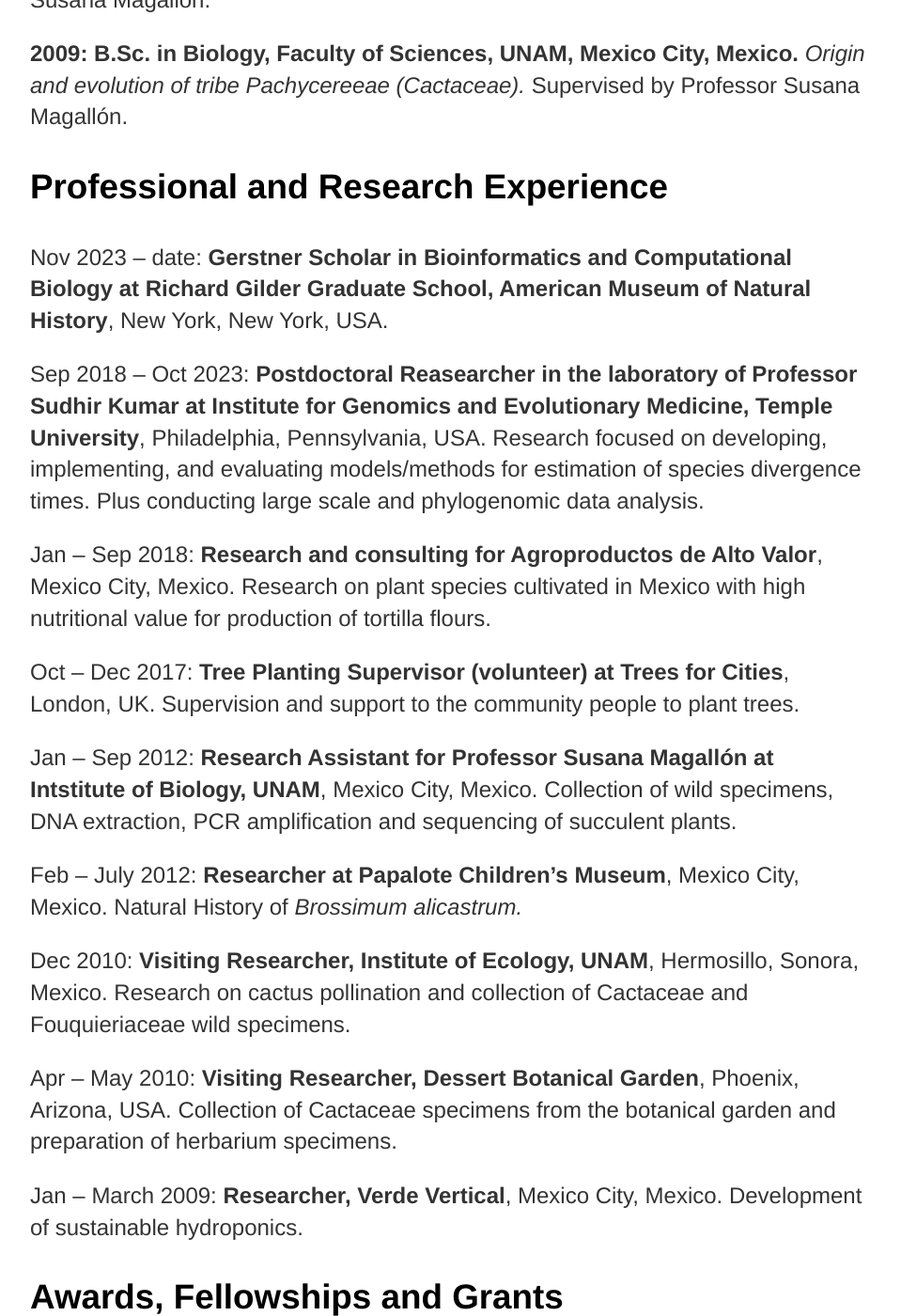
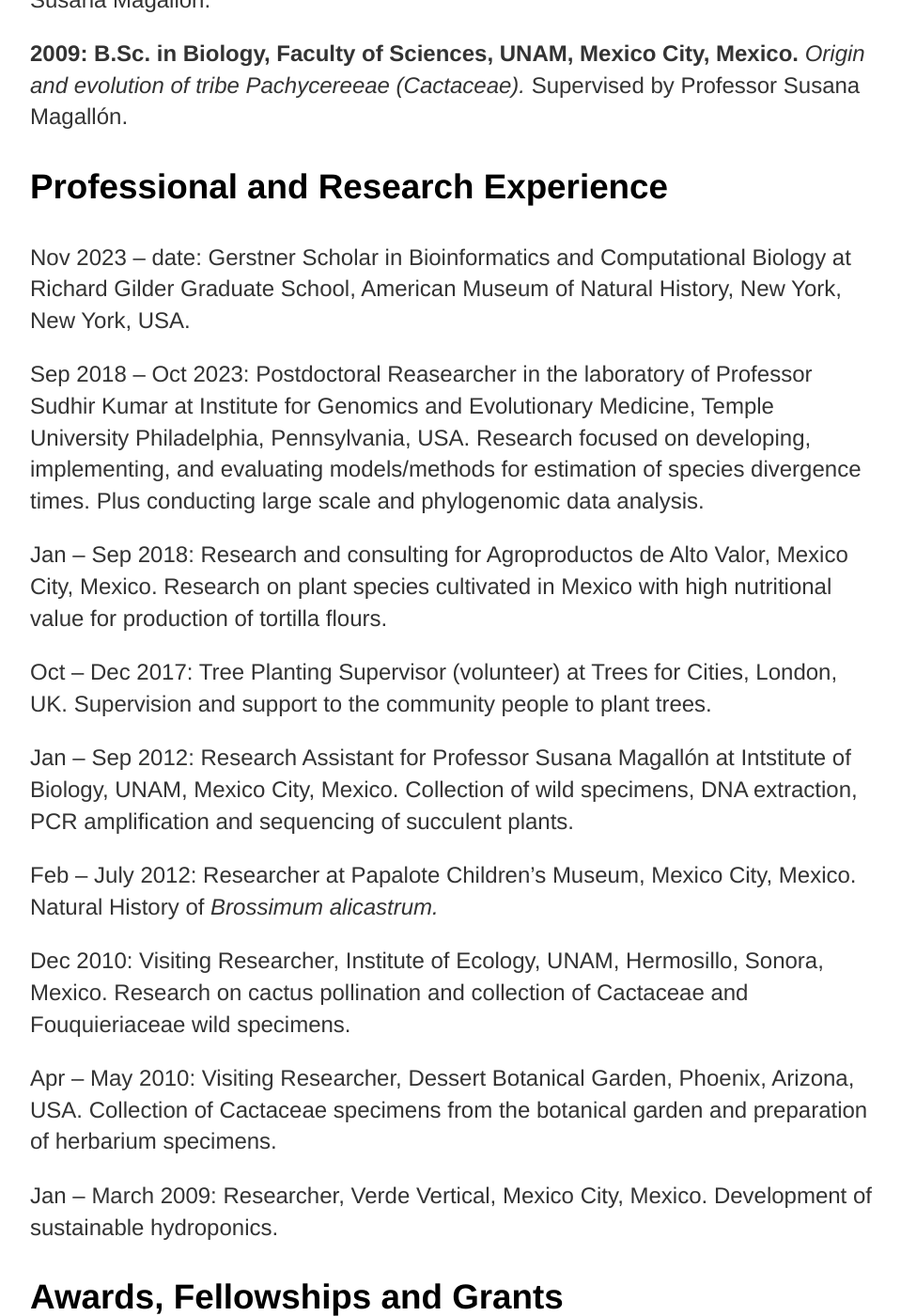
Before and after one commit to josebarbamontoya/josebarbamontoya.github.io, a Jekyll site: the page built from about/index.html, in a window 1280 px wide and 1400 px high, scrolled down 1197 px. Shown: the whole window at 94% size, without its empty margins (160-1119 px from the left). Built offline with Jekyll 4.4.1, drawn with Linux system fonts in a browser that asks for light colours.

Commit message:
Update index.html

```diff
--- a/about/index.html
+++ b/about/index.html
@@ -17,15 +17,15 @@
 			<p><b>2009: B.Sc. in Biology, Faculty of Sciences, UNAM, Mexico City, Mexico.</b> <i>Origin and evolution of tribe Pachycereeae (Cactaceae).</i> Supervised by Professor Susana Magallón.
 
 	<h3><font color="black">Professional and Research Experience</h3>
-			<p>Nov 2023 – date: <b>Gerstner Scholar in Bioinformatics and Computational Biology at Richard Gilder Graduate School, American Museum of Natural History</b>, New York, New York, USA.
-			<p>Sep 2018 – Oct 2023: <b>Postdoctoral Reasearcher in the laboratory of Professor Sudhir Kumar at Institute for Genomics and Evolutionary Medicine, Temple University</b>, Philadelphia, Pennsylvania, USA. Research focused on developing, implementing, and evaluating models/methods for estimation of species divergence times. Plus conducting large scale and phylogenomic data analysis.
-			<p>Jan – Sep 2018: <b>Research and consulting for Agroproductos de Alto Valor</b>, Mexico City, Mexico. Research on plant species cultivated in Mexico with high nutritional value for production of tortilla flours.
-			<p>Oct – Dec 2017: <b>Tree Planting Supervisor (volunteer) at Trees for Cities</b>, London, UK. Supervision and support to the community people to plant trees.
-			<p>Jan – Sep 2012: <b>Research Assistant for Professor Susana Magallón at Intstitute of Biology, UNAM</b>, Mexico City, Mexico. Collection of wild specimens, DNA extraction, PCR amplification and sequencing of succulent plants.
-			<p>Feb – July 2012: <b>Researcher at Papalote Children’s Museum</b>, Mexico City, Mexico. Natural History of <i>Brossimum alicastrum.</i>
-			<p>Dec 2010: <b>Visiting Researcher, Institute of Ecology, UNAM</b>, Hermosillo, Sonora, Mexico. Research on cactus pollination and collection of Cactaceae and Fouquieriaceae wild specimens.
-			<p>Apr – May 2010: <b>Visiting Researcher, Dessert Botanical Garden</b>, Phoenix, Arizona, USA. Collection of Cactaceae specimens from the botanical garden and preparation of herbarium specimens.
-			<p>Jan – March 2009: <b>Researcher, Verde Vertical</b>, Mexico City, Mexico. Development of sustainable hydroponics.
+			<p>Nov 2023 – date: Gerstner Scholar in Bioinformatics and Computational Biology at Richard Gilder Graduate School, American Museum of Natural History, New York, New York, USA.
+			<p>Sep 2018 – Oct 2023: Postdoctoral Reasearcher in the laboratory of Professor Sudhir Kumar at Institute for Genomics and Evolutionary Medicine, Temple University Philadelphia, Pennsylvania, USA. Research focused on developing, implementing, and evaluating models/methods for estimation of species divergence times. Plus conducting large scale and phylogenomic data analysis.
+			<p>Jan – Sep 2018: Research and consulting for Agroproductos de Alto Valor, Mexico City, Mexico. Research on plant species cultivated in Mexico with high nutritional value for production of tortilla flours.
+			<p>Oct – Dec 2017: Tree Planting Supervisor (volunteer) at Trees for Cities, London, UK. Supervision and support to the community people to plant trees.
+			<p>Jan – Sep 2012: Research Assistant for Professor Susana Magallón at Intstitute of Biology, UNAM</b>, Mexico City, Mexico. Collection of wild specimens, DNA extraction, PCR amplification and sequencing of succulent plants.
+			<p>Feb – July 2012: Researcher at Papalote Children’s Museum, Mexico City, Mexico. Natural History of <i>Brossimum alicastrum.</i>
+			<p>Dec 2010: Visiting Researcher, Institute of Ecology, UNAM, Hermosillo, Sonora, Mexico. Research on cactus pollination and collection of Cactaceae and Fouquieriaceae wild specimens.
+			<p>Apr – May 2010: Visiting Researcher, Dessert Botanical Garden, Phoenix, Arizona, USA. Collection of Cactaceae specimens from the botanical garden and preparation of herbarium specimens.
+			<p>Jan – March 2009: Researcher, Verde Vertical, Mexico City, Mexico. Development of sustainable hydroponics.
 
 	<h3>Awards, Fellowships and Grants</h3>
 			<p>2023: Gerstner Scholar in Bioinformatics and Computational Biology, American Museum of Natural History Fellowship Award. Covering stipend and research expenses.
```
